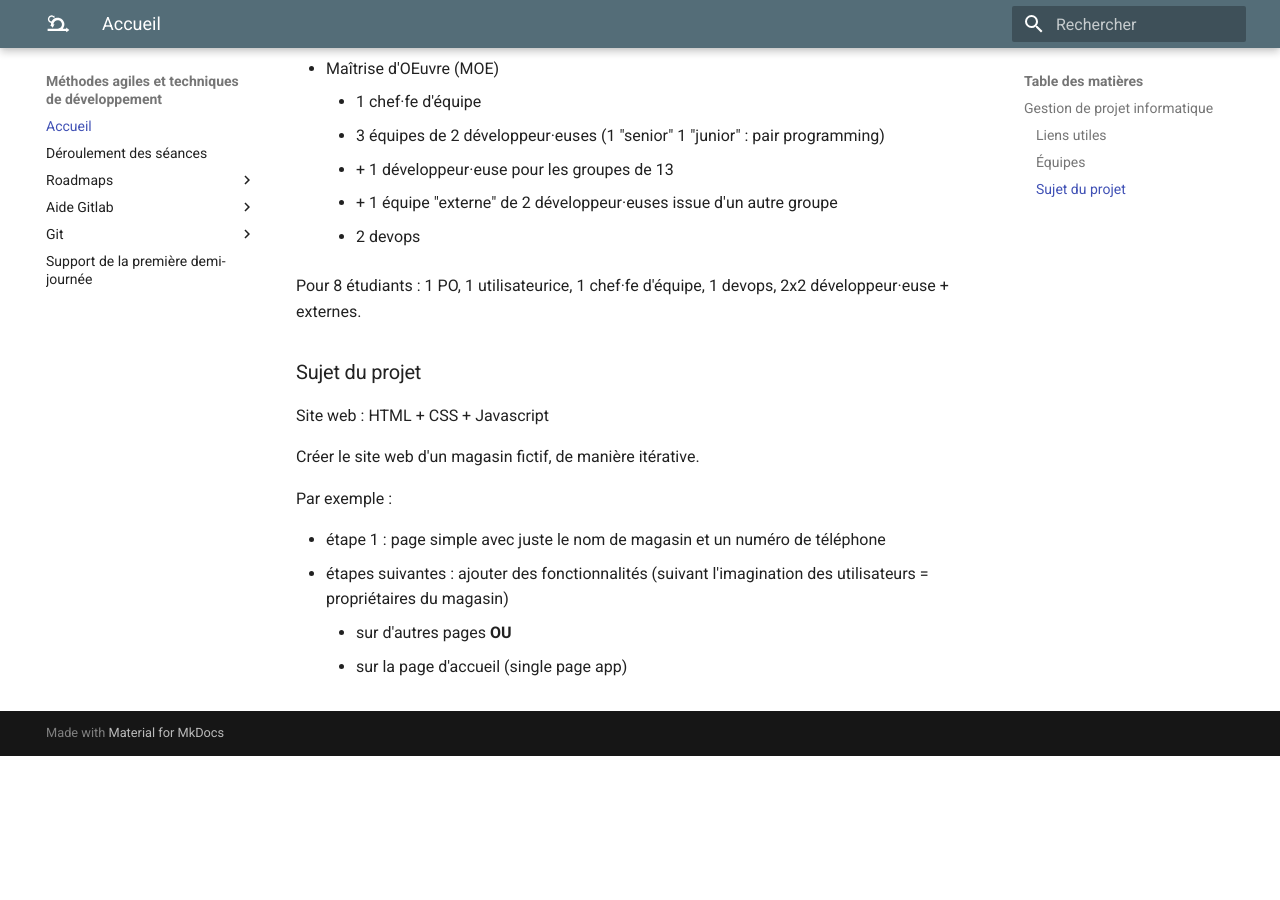
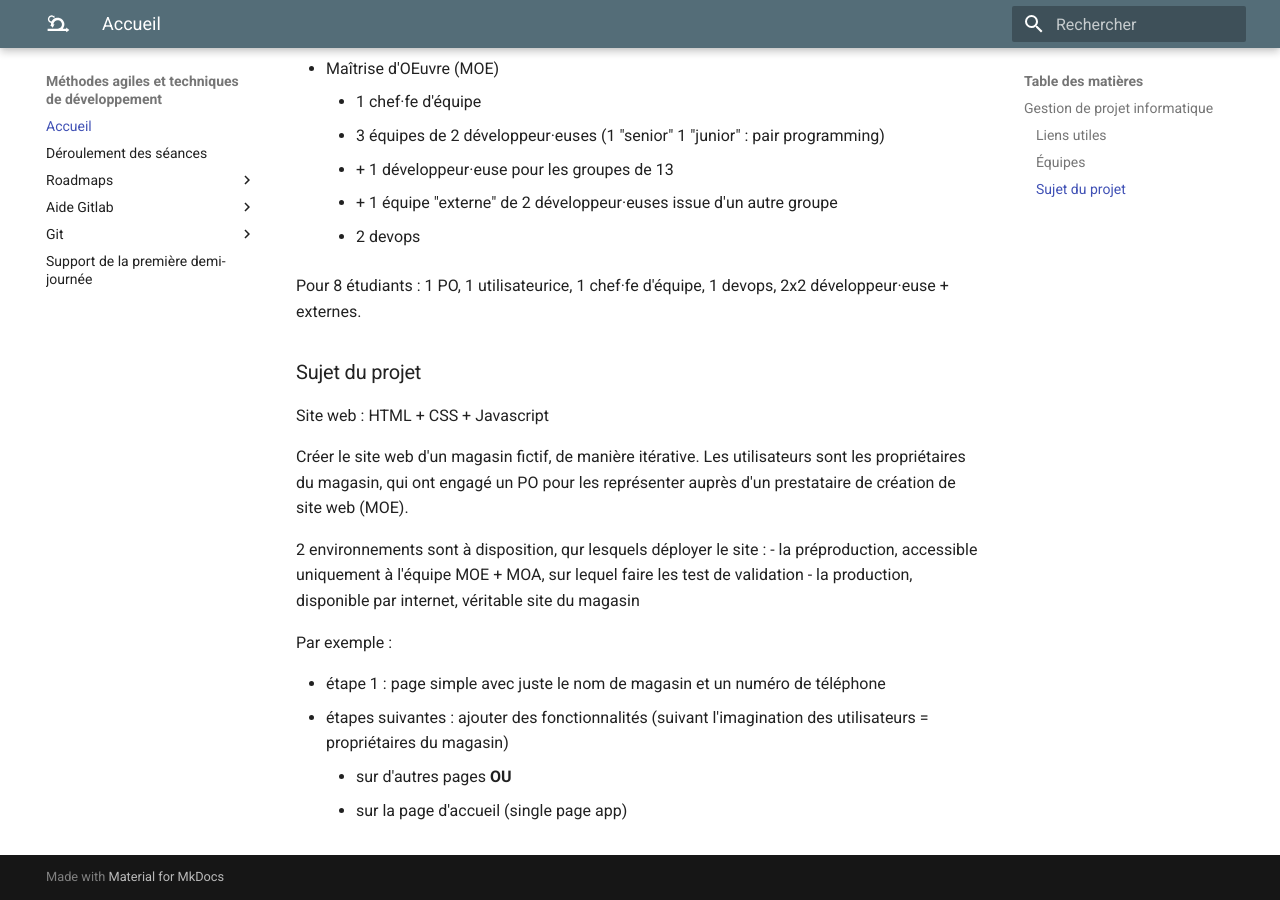
Before and after one commit to azarz/Methodes-agiles-et-techniques-de-developpement-ing2-m1, an MkDocs documentation site: the page built from docs/index.md, in a window 1280 px wide and 900 px high, scrolled down 534 px. Built offline with MkDocs 1.6.1 and Material for MkDocs 9.7.7, drawn with Linux system fonts in a browser that asks for light colours; before the commit the page ends 1290 px from its top, so only the background shows below that.

Commit message:
Update index.md

```diff
--- a/docs/index.md
+++ b/docs/index.md
@@ -24,7 +24,11 @@ Pour 8 étudiants : 1 PO, 1 utilisateurice, 1 chef·fe d'équipe, 1 devops, 2x2
 
 Site web : HTML + CSS + Javascript
 
-Créer le site web d'un magasin fictif, de manière itérative.
+Créer le site web d'un magasin fictif, de manière itérative. Les utilisateurs sont les propriétaires du magasin, qui ont engagé un PO pour les représenter auprès d'un prestataire de création de site web (MOE).
+
+2 environnements sont à disposition, qur lesquels déployer le site :
+- la préproduction, accessible uniquement à l'équipe MOE + MOA, sur lequel faire les test de validation
+- la production, disponible par internet, véritable site du magasin
 
 Par exemple :
 
```
